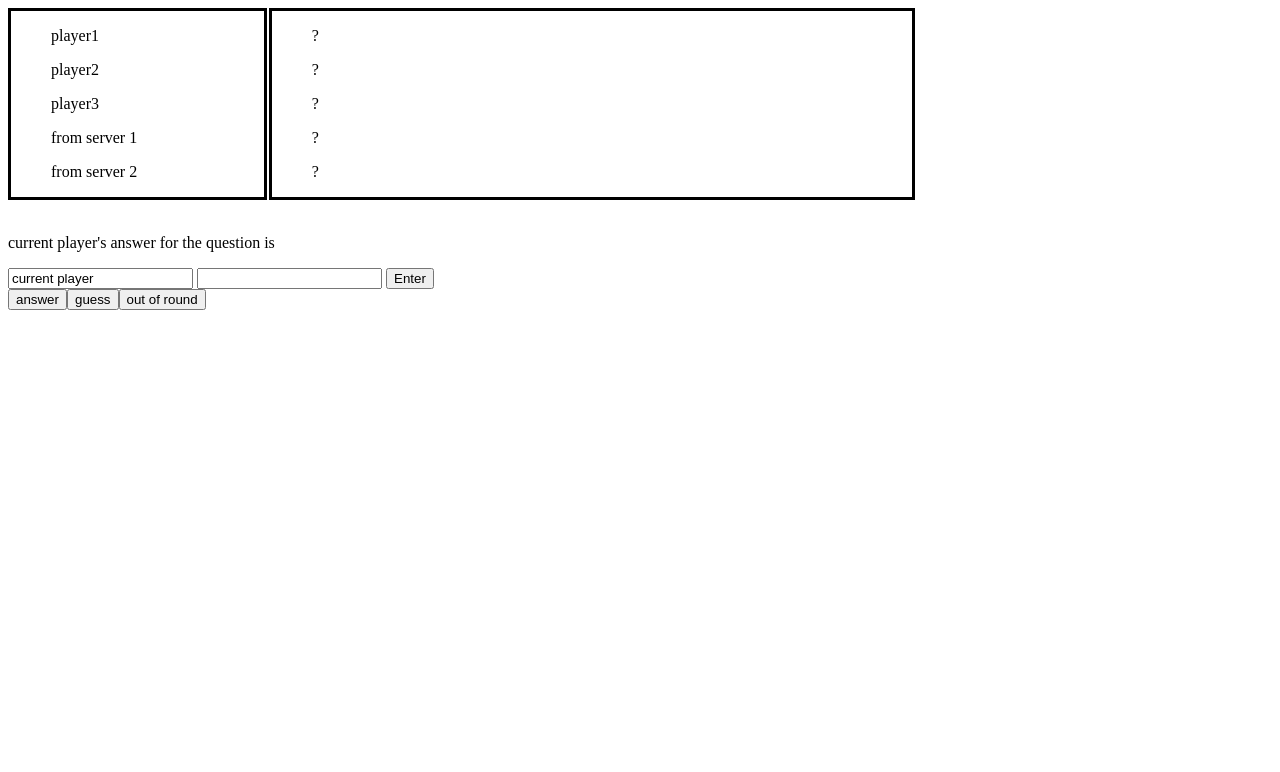
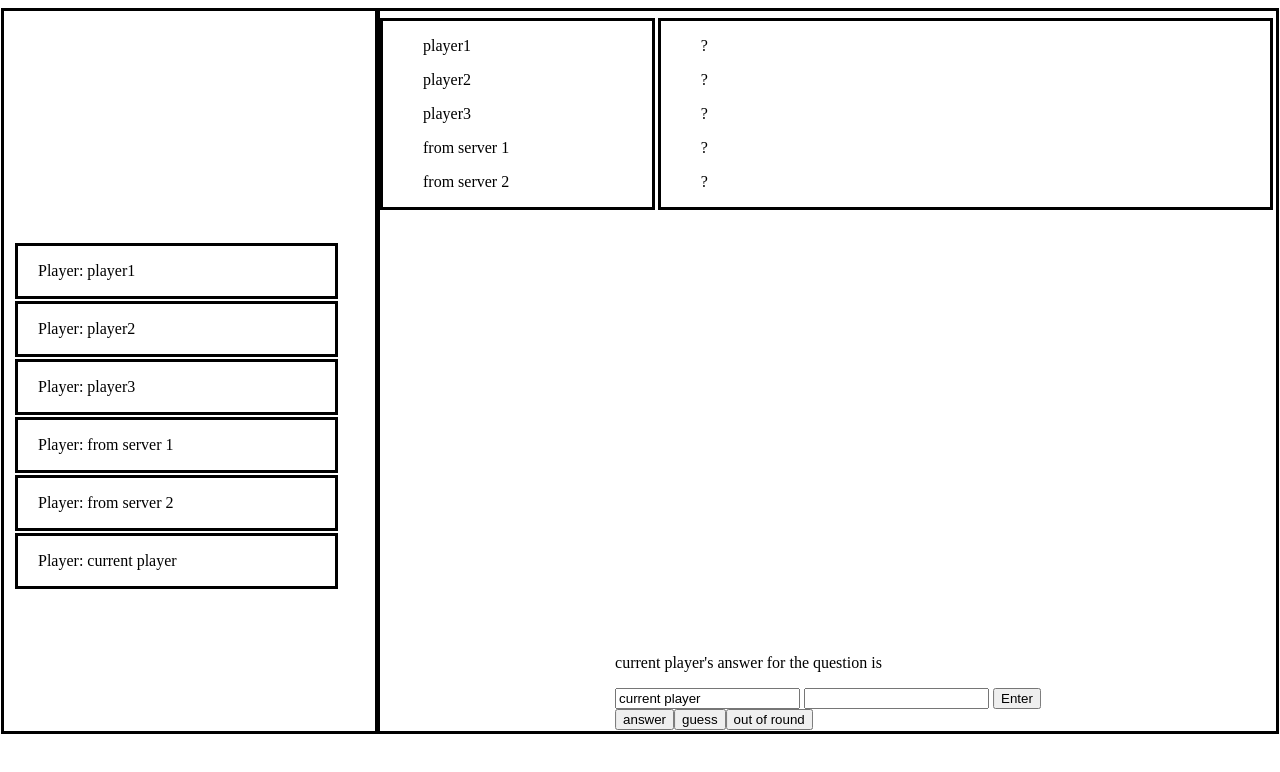
Before and after one commit to JohnnyPhamtom/fullstack-project, a website: page game.html in a window 1280 px wide. Drawn offline with nearby package versions, Linux system fonts and the light colour scheme.

Commit message:
Left game status panel implemented
Still need following components in the left status panel:
- Current player's info
- players status (online, offline, room owner ...)
- personal points
- Game logo

```diff
--- a/game.html
+++ b/game.html
@@ -12,6 +12,66 @@
     <title>The game of things</title>
 
     <style>
+      html, body {
+        min-height: 100%;
+        height: 100%;
+        width: 100%;
+        overflow: hidden;
+      }
+
+      /*
+      #app {
+        border: solid;
+        position: absolute;
+        right: 1px;
+        width: 70%;
+        height: 90%;
+      }
+      */
+
+      #main-panel {
+        border: solid;
+        position: absolute;
+        right: 1px;
+        width: 70%;
+        height: 90%;
+      }
+
+      #status-panel {
+        border: solid;
+        position: absolute;
+        left: 1px;
+        width: 29%;
+        height: 90%;
+      }
+
+      #control-panel {
+        position: absolute;
+        bottom: 1px;
+        left: 50%;
+        transform: translateX(-50%);
+      }
+
+      player-in-room {
+        width: 100%;
+      }
+
+      #players-in-room {
+        position: absolute;
+        width: 100%;
+        top: 30%;
+        left: 1px;
+      }
+
+      #players-list {
+        padding: 0px;
+        left: 50%;
+      }
+
+      #players-list div {
+        margin-bottom: 2px;
+      }
+
       #cards {
         list-style-type: none;
         margin: 0;
@@ -36,9 +96,9 @@
       }
 
       .avatar-list-container {
-        position: relative;
+        position: absolute;
         border: solid;
-        width: 20%;
+        width: 30%;
         top: 1%;
         overflow: hidden;
       }
@@ -46,9 +106,9 @@
       .answer-list-container {
         position: absolute;
         border: solid;
-        width: 50%;
+        width: 68%;
         top: 1%;
-        left: 21%;
+        left: 31%;
         overflow: hidden;
       }
 
@@ -74,10 +134,23 @@
         /* .component-fade-leave-active below version 2.1.8 */
         opacity: .0;
       }
+
+      .player-info {
+        border: solid;
+        width: 80%;
+        padding-left: 20px;
+        margin-left: 10px;
+      }
     </style>
   </head>
   <body>
     <div id="app">
+      <div id="status-panel">
+        <players-in-room
+          v-bind:players="playersInRoom"></players-in-room>
+      </div>
+
+      <div id="main-panel">
         <transition name="component-fade" mode="out-in">
           <component
             v-bind:is="displayMode"
@@ -87,6 +160,7 @@
             v-bind:cards="submittedCards"></component>
         </transition>
 
+        <div id="control-panel">
         <component
           v-bind:is="inputMode"
           v-bind:guess="guessedResult"
@@ -98,6 +172,8 @@
           v-for="mode in gameModes"
           v-bind:key="mode"
           v-on:click="gameModeTransition(mode)">{{ mode }}</button>
+        </div>
+      </div>
     </div>
   </body>
   <script type="text/javascript">
@@ -265,6 +341,10 @@
 
 
     // The components for the answering stage
+    // - avatar list          "avatar-list"
+    // - answer list          "invisible-answer-list"
+    // - card display window  "answer-window"
+    // - answer input form    "input-form"
     Vue.component('invisible-answer-list', {
       props: ['card', 'current-player'],
       template: '\
@@ -337,6 +417,33 @@
     });
 
 
+    // The components for the left status panel
+    Vue.component('player-info', {
+      props: ['player'],
+      template: '\
+        <div class="player-info">\
+          <p>\
+            Player: {{ player.username }}\
+          </p>\
+        </div>\
+      '
+    });
+
+    Vue.component('players-in-room', {
+      props: ['players'],
+      template: '\
+        <div id="players-in-room">\
+          <ul id="players-list">\
+            <player-info\
+              v-for="p in players"\
+              v-bind:player="p"\
+            ></player-info>\
+          </ul>\
+        </div>\
+      '
+    });
+
+
     // for frontend testing, current player info
     let socketDataForCurrentPlayer = {
       username: 'current player',
@@ -360,6 +467,12 @@
         // the players' info in current room
         playersInRoom: [
           // an array of player objects
+          {username: 'player1'},
+          {username: 'player2'},
+          {username: 'player3'},
+          {username: 'from server 1'},
+          {username: 'from server 2'},
+          {username: 'current player'},
         ],
         // the user infos for having submitted answer
         submittedCards: [
```
Lines whose indentation alone changed are shown as unchanged.
